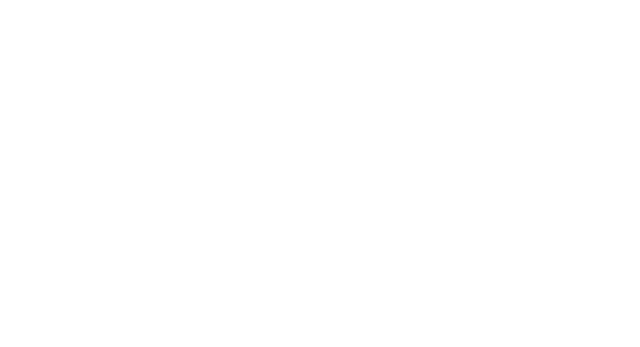
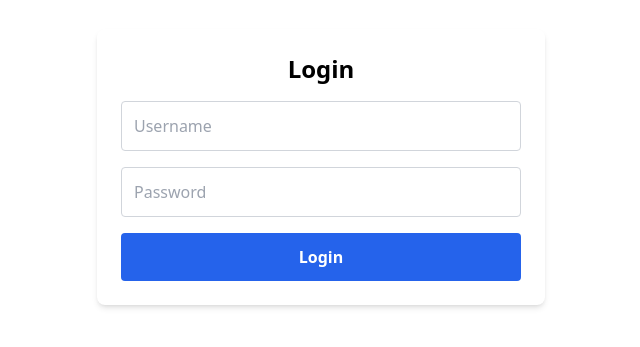
Before and after one commit to aditinageshwar/sweet-shop, a React (Vite) app in the folder frontend/: page /login in a window 1280 px wide. Before the commit this address had no page. Shown: the part 233-580 px from the top of the page, without its empty margins (319-959 px from the left). Built offline with nearby package versions, Linux system fonts and the light colour scheme.

Commit message:
feat: Create basic Login and Register forms
Added initial UI structure for Login and Register pages without
authentication or API integration.Used an AI assistant for layout
suggestions and manually adjusted the components.

```diff
--- a/frontend/src/App.jsx
+++ b/frontend/src/App.jsx
@@ -1,6 +1,7 @@
 import { BrowserRouter, Routes, Route } from 'react-router-dom';
 import Dashboard from './pages/Dashboard';
-
+import Login from './pages/Login';
+import Register from './pages/Register';
 
 function App() {
   return (
@@ -9,6 +10,8 @@ function App() {
         <Routes>
           <Route path="/" element={<Dashboard />} />
           <Route path="/dashboard" element={<Dashboard />} />
+           <Route path="/login" element={<Login />} />
+           <Route path="/register" element={<Register />} />
         </Routes>
       </div>
     </BrowserRouter>
--- /dev/null
+++ b/frontend/src/components/AuthForm.jsx
@@ -0,0 +1,39 @@
+import React, { useState } from 'react';
+
+const AuthForm = ({ type }) => {
+  const [form, setForm] = useState({ username: '', password: '' });
+
+  const handleSubmit = async (e) => {
+    e.preventDefault();
+  };
+
+  return (
+    <div className="max-w-md mx-auto bg-white p-6 rounded-lg shadow-md">
+      <h2 className="text-2xl font-bold mb-4 text-center">{type === 'register' ? 'Register' : 'Login'}</h2>
+      <form onSubmit={handleSubmit} className="space-y-4">
+        <input
+          type="text"
+          placeholder="Username"
+          className="w-full p-3 border border-gray-300 rounded focus:outline-none focus:ring-2 focus:ring-blue-500"
+          onChange={(e) => setForm({ ...form, username: e.target.value })}
+          required
+        />
+        <input
+          type="password"
+          placeholder="Password"
+          className="w-full p-3 border border-gray-300 rounded focus:outline-none focus:ring-2 focus:ring-blue-500"
+          onChange={(e) => setForm({ ...form, password: e.target.value })}
+          required
+        />
+        <button
+          type="submit"
+          className="w-full bg-blue-600 hover:bg-blue-700 text-white py-3 rounded font-semibold"
+        >
+          {type === 'register' ? 'Register' : 'Login'}
+        </button>
+      </form>
+    </div>
+  );
+};
+
+export default AuthForm;
--- /dev/null
+++ b/frontend/src/pages/Login.jsx
@@ -0,0 +1,10 @@
+import React from 'react';
+import AuthForm from '../components/AuthForm';
+
+const Login = () => (
+  <div className="flex items-center justify-center min-h-screen">
+    <AuthForm type="login" />
+  </div>
+);
+
+export default Login;
--- /dev/null
+++ b/frontend/src/pages/Register.jsx
@@ -0,0 +1,10 @@
+import React from 'react';
+import AuthForm from '../components/AuthForm';
+
+const Register = () => (
+  <div className="flex items-center justify-center min-h-screen">
+    <AuthForm type="register" />
+  </div>
+);
+
+export default Register;
```
